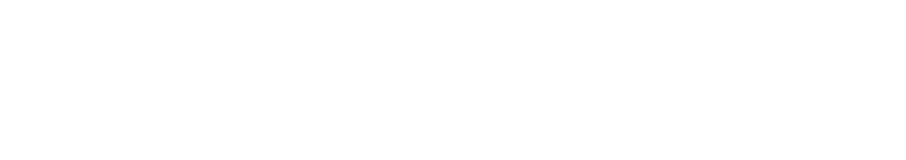
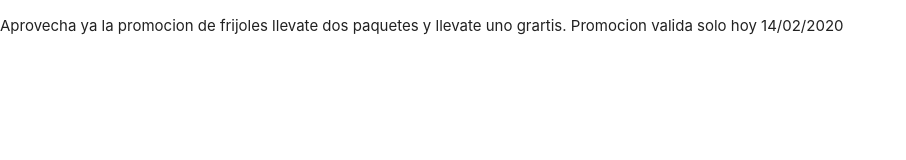
Before and after one commit to Gabriel-moiseeess/AprendiendoGit, a plain HTML site: page Git_Practicas.html in a window 1280 px wide. Shown: the whole page, without its empty margins (0-906 px from the left). Drawn offline with nearby package versions, Linux system fonts and the light colour scheme.

Commit message:
Parrafo añadido

```diff
--- a/Git_Practicas.html
+++ b/Git_Practicas.html
@@ -5,8 +5,12 @@
     <meta name="viewport" content="width=device-width, initial-scale=1.0">
     <meta http-equiv="X-UA-Compatible" content="ie=edge">
     <title>Esto es un titulo</title>
+    <link rel="stylesheet" href="https://cdnjs.cloudflare.com/ajax/libs/materialize/1.0.0/css/materialize.min.css">
+
 </head>
 <body>
+    <p>Aprovecha ya la promocion de frijoles llevate dos paquetes y llevate uno grartis. Promocion valida solo hoy 14/02/2020</p>
 
 </body>
+
 </html>
```
